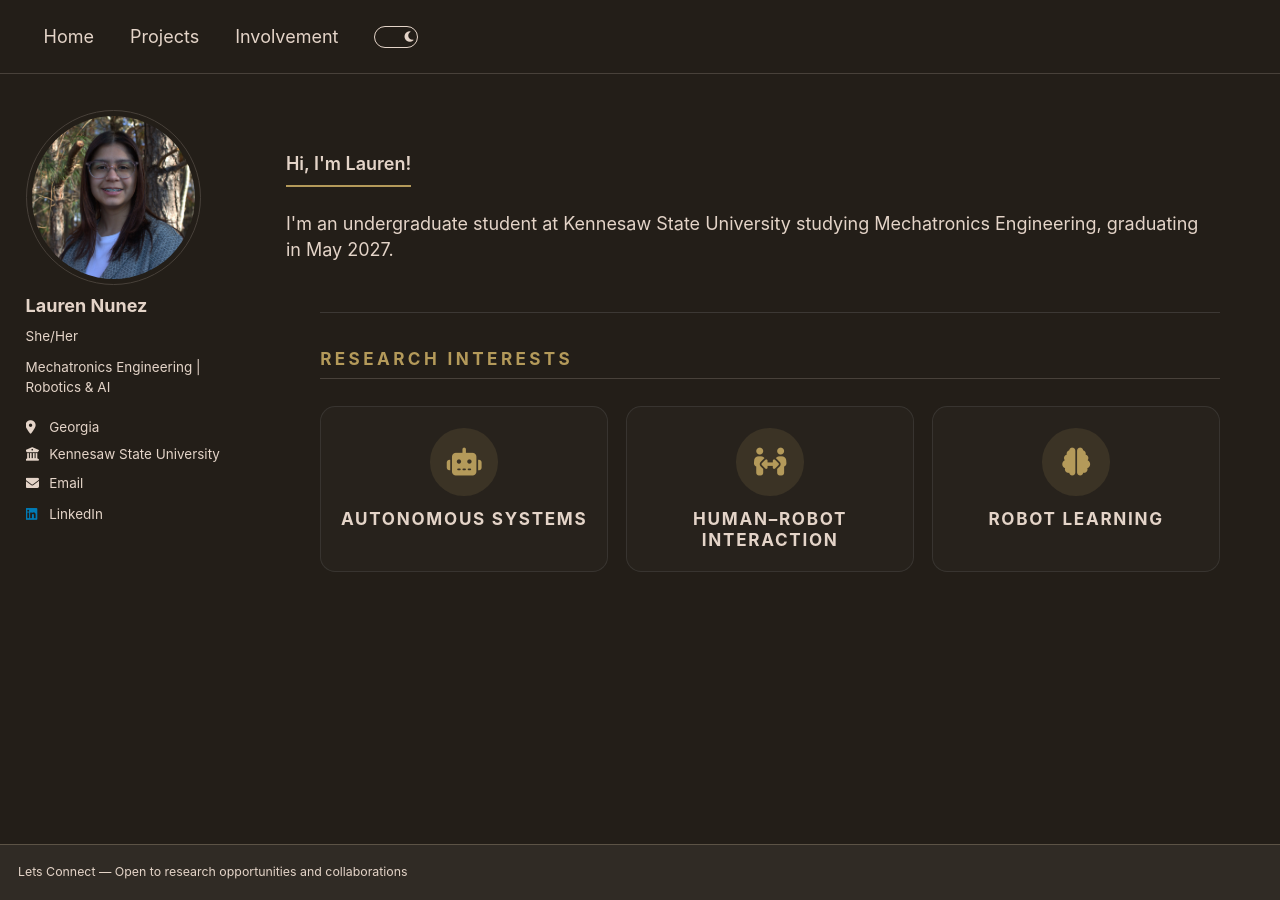
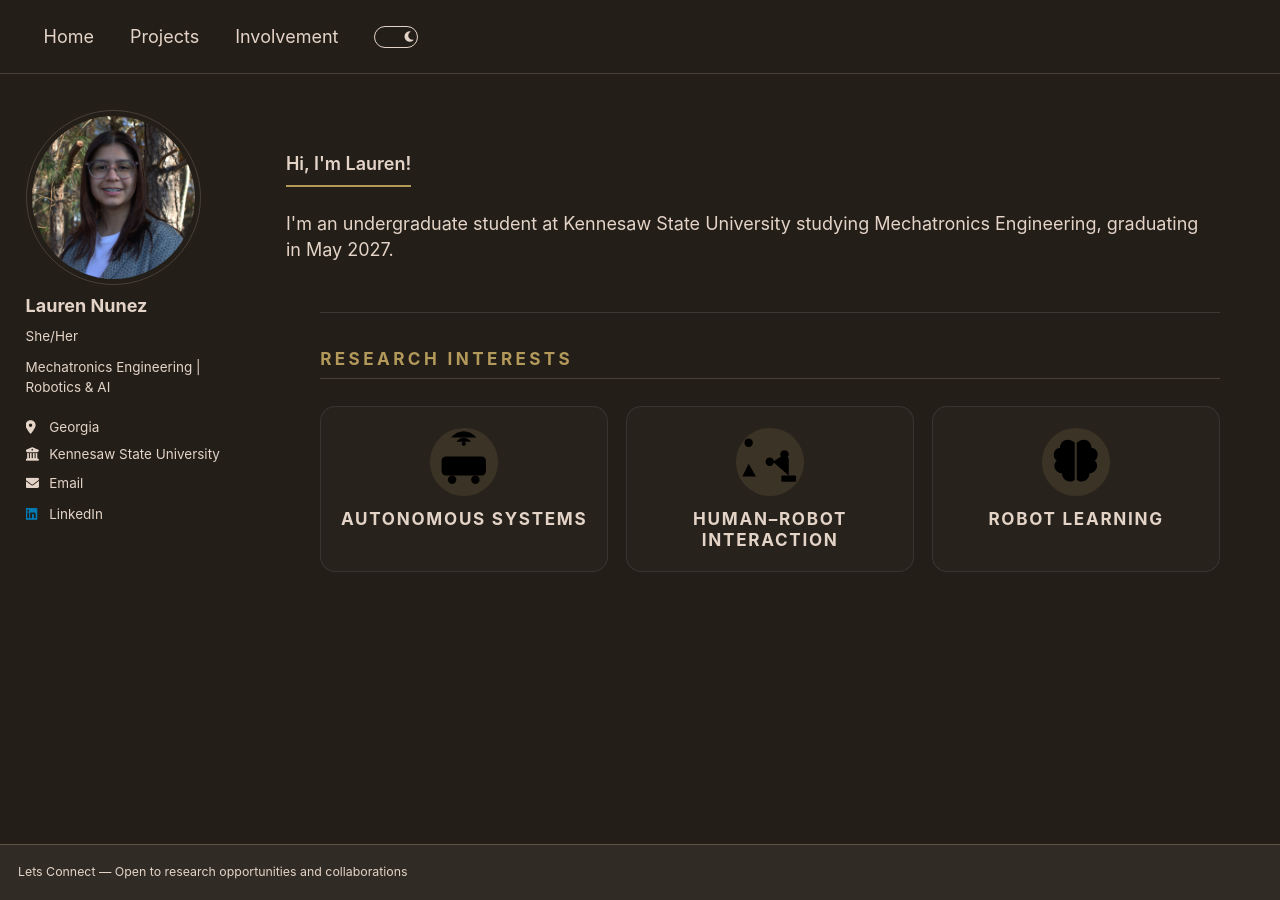
Before and after one commit to laurn156/laurn156.github.io, a Jekyll site: the page built from _pages/about.md, in a window 1280 px wide. Built offline with Jekyll 4.4.1, drawn with Linux system fonts in a browser that asks for light colours; a style sheet for code colours, icons or effects is not loaded.

Commit message:
Use custom line icons for research interests
Replaces the solid symbols with cohesive mobile robot, human-robot interaction, and brain line graphics.

```diff
--- a/_pages/about.md
+++ b/_pages/about.md
@@ -15,15 +15,35 @@ redirect_from:
   <h2 id="research-interests-title">Research Interests</h2>
   <div class="interest-grid">
     <article class="interest-card">
-      <span class="interest-card__icon" aria-hidden="true"><i class="fa-solid fa-robot"></i></span>
+      <span class="interest-card__icon" aria-hidden="true">
+        <svg viewBox="0 0 64 64" focusable="false">
+          <rect x="11" y="27" width="42" height="18" rx="4"></rect>
+          <circle cx="21" cy="49" r="4"></circle><circle cx="43" cy="49" r="4"></circle>
+          <circle cx="22" cy="36" r="2"></circle><circle cx="32" cy="36" r="2"></circle><circle cx="42" cy="36" r="2"></circle>
+          <path d="M32 27V18"></path><circle cx="32" cy="15" r="2"></circle>
+          <path d="M25 13c4-5 10-5 14 0M20 9c7-8 17-8 24 0"></path>
+        </svg>
+      </span>
       <h3>Autonomous Systems</h3>
     </article>
     <article class="interest-card">
-      <span class="interest-card__icon" aria-hidden="true"><i class="fa-solid fa-people-arrows-left-right"></i></span>
+      <span class="interest-card__icon" aria-hidden="true">
+        <svg viewBox="0 0 64 64" focusable="false">
+          <circle cx="12" cy="14" r="4"></circle><path d="M12 18v16m-6 12 6-12 7 12M5 25h14"></path>
+          <rect x="43" y="45" width="14" height="6" rx="1"></rect>
+          <circle cx="46" cy="25" r="4"></circle><circle cx="32" cy="32" r="4"></circle>
+          <path d="M50 45V29l-4-4-11 7M28 32l-9-3"></path>
+        </svg>
+      </span>
       <h3>Human–Robot Interaction</h3>
     </article>
     <article class="interest-card">
-      <span class="interest-card__icon" aria-hidden="true"><i class="fa-solid fa-brain"></i></span>
+      <span class="interest-card__icon" aria-hidden="true">
+        <svg viewBox="0 0 64 64" focusable="false">
+          <path d="M31 14c-6-6-14-2-14 5-6 0-8 8-3 12-5 4-1 12 5 12 0 7 8 10 12 6M33 14c6-6 14-2 14 5 6 0 8 8 3 12 5 4 1 12-5 12 0 7-8 10-12 6M32 12v40"></path>
+          <path d="M19 24c4 0 6 3 6 6m-9 8c4-1 8 1 9 5M45 24c-4 0-6 3-6 6m9 8c-4-1-8 1-9 5"></path>
+        </svg>
+      </span>
       <h3>Robot Learning</h3>
     </article>
   </div>
```
